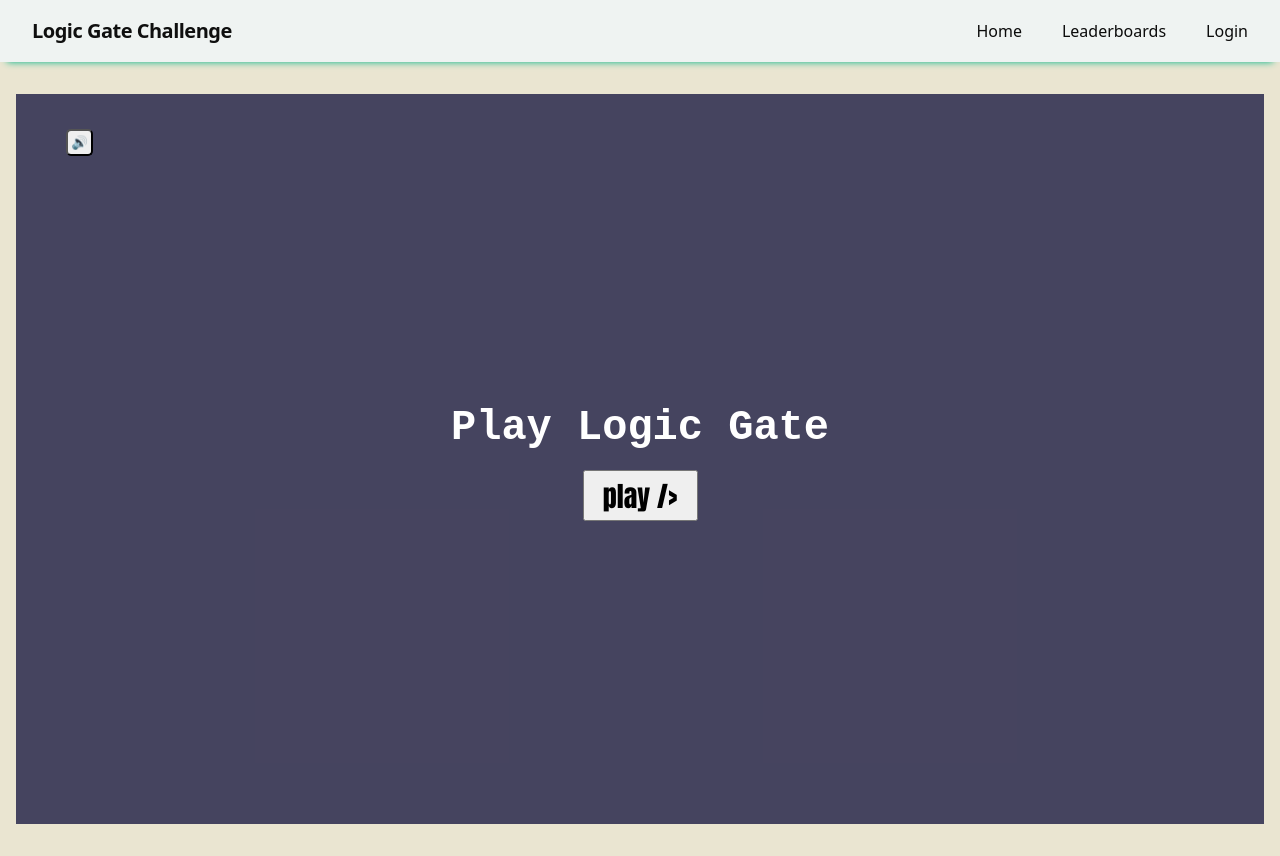
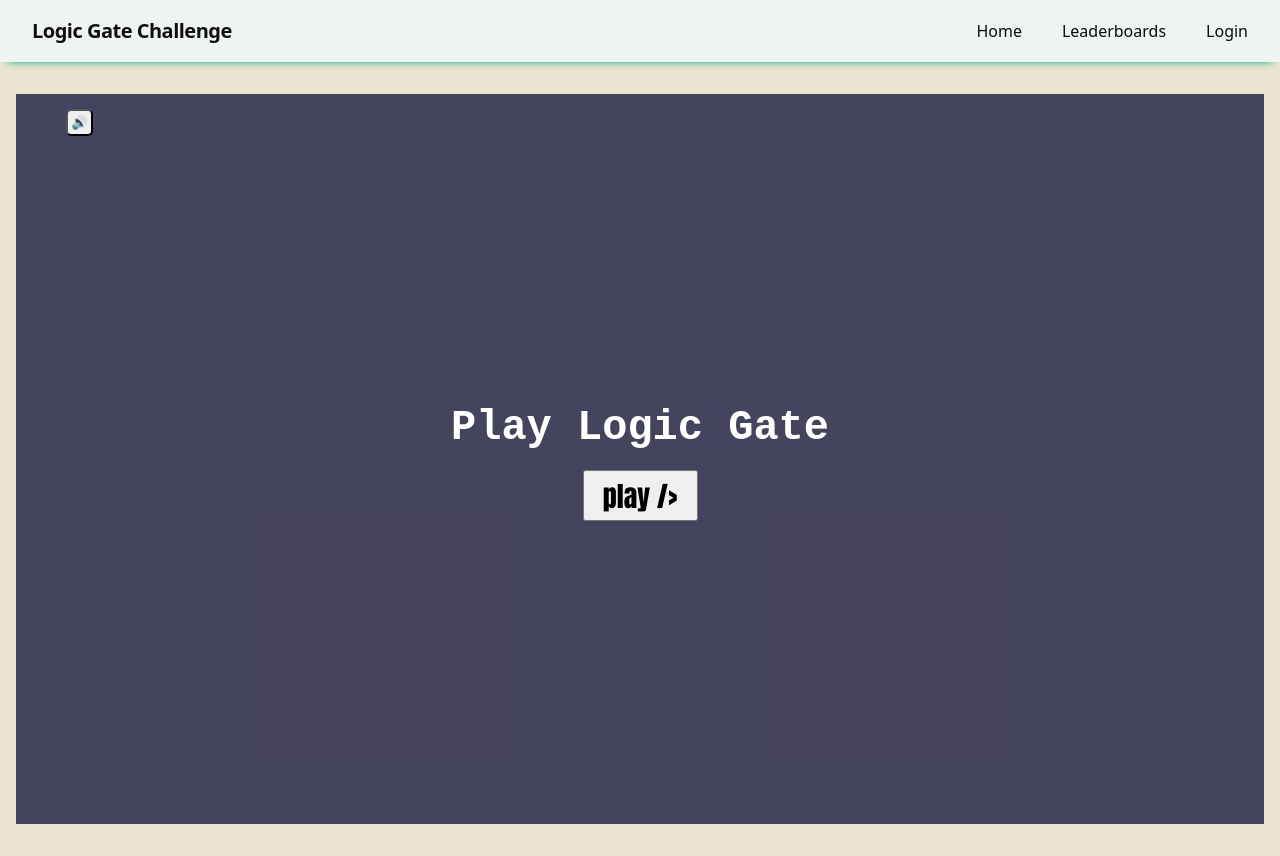
Before and after one commit to amcpc4k-maker/Logic-Gate-Simulator, a React (Vite) app: page / in a window 1280 px wide. Built offline with nearby package versions, Linux system fonts and the light colour scheme.

Commit message:
Update app.css

```diff
--- a/frontend/src/stylesheets/app.css
+++ b/frontend/src/stylesheets/app.css
@@ -759,7 +759,7 @@ tr:last-child td {
 
 .musicBtn {
   position: absolute;
-  top: 35px;
+  top: 15px;
   left: 50px;
   width: 27px;
   height: 27px;
```
